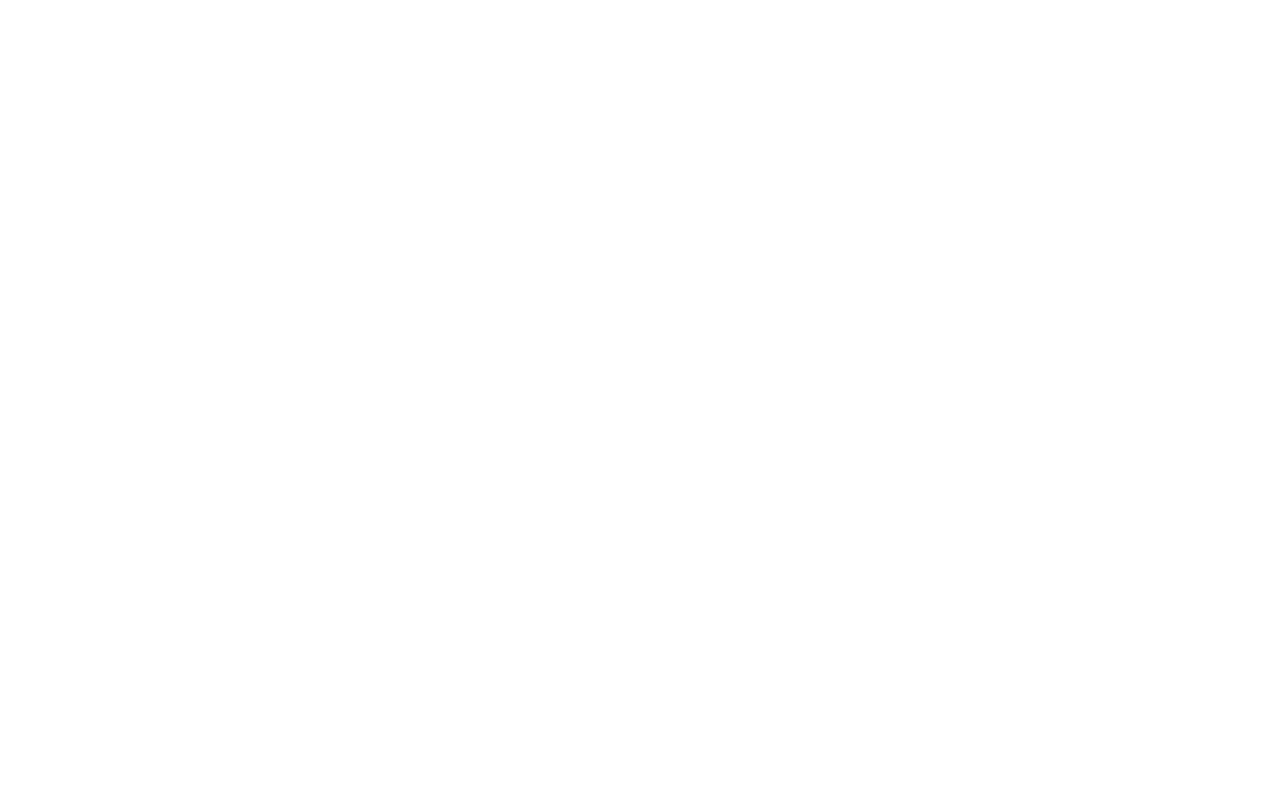
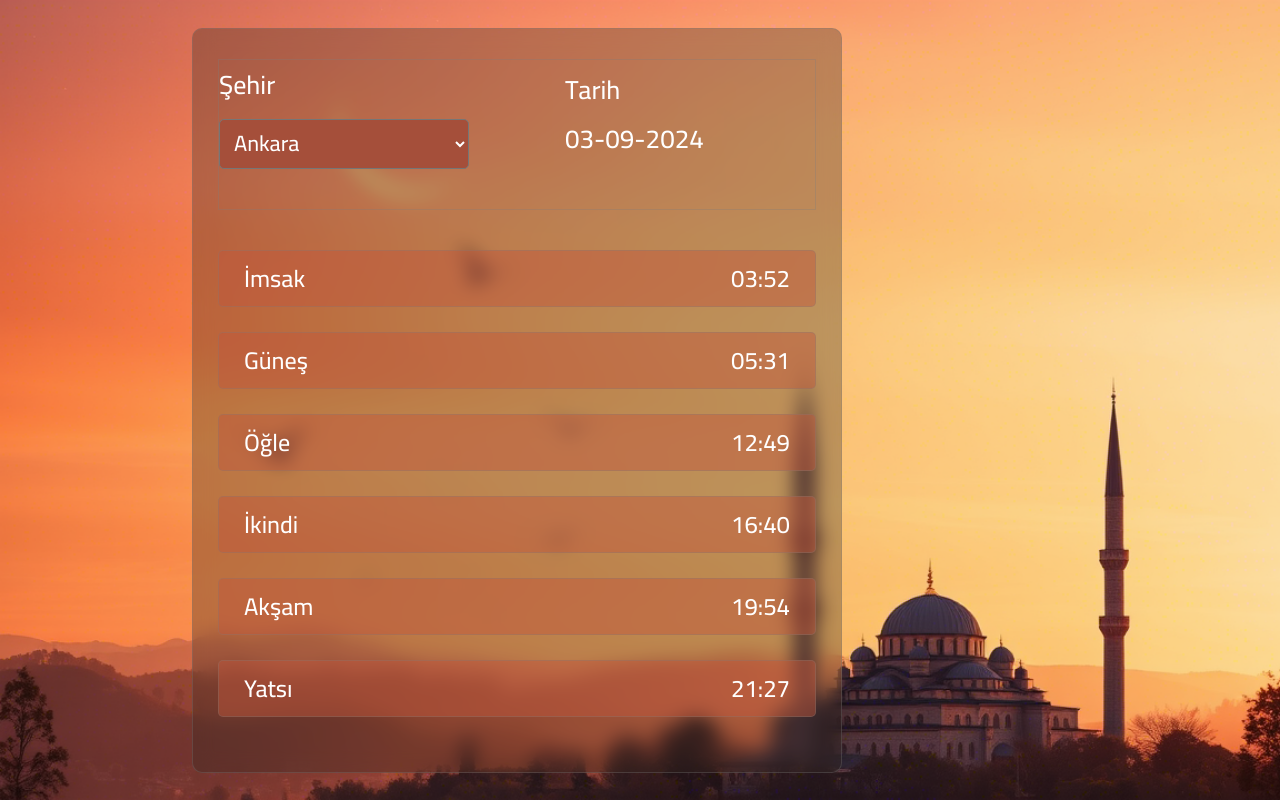
Before and after one commit to yasir237/NamazVakitleri, a React (Vite) app: page / in a window 1280 px wide. Built offline with nearby package versions, Linux system fonts and the light colour scheme.

Commit message:
Arayüzünü tasarlamak

```diff
--- a/src/App.jsx
+++ b/src/App.jsx
@@ -1,7 +1,59 @@
+
 function App() {
 
   return (
-  <></>
+    <section>
+      <div className="container">
+        <div className="top_sec">
+          <div className="city">
+            <h3>Şehir</h3>
+
+            <select name="" id="">
+              <option value={20}> Ankara </option>
+              <option value={20}> İstanbul </option>
+            </select>
+          </div>
+
+          <div className="date">
+            <h3>Tarih </h3>
+            <h4>03-09-2024</h4>
+          </div>
+
+        </div >
+
+        <div>
+          <div className='prayer'>
+            <p className='name_prayer'>İmsak</p>
+            <p className='time_prayer'>03:52</p>
+          </div>
+
+          <div className='prayer'>
+            <p className='name_prayer'>Güneş</p>
+            <p className='time_prayer'>05:31</p>
+          </div>
+
+          <div className='prayer'>
+            <p className='name_prayer'>Öğle</p>
+            <p className='time_prayer'>12:49</p>
+          </div>
+
+          <div className='prayer'>
+            <p className='name_prayer'>İkindi</p>
+            <p className='time_prayer'>16:40</p>
+          </div>
+
+          <div className='prayer'>
+            <p className='name_prayer'>Akşam</p>
+            <p className='time_prayer'>19:54</p>
+          </div>
+
+          <div className='prayer'>
+            <p className='name_prayer'>Yatsı</p>
+            <p className='time_prayer'>21:27</p>
+          </div>
+        </div>
+      </div>
+    </section>
   )
 }
 
--- a/src/index.css
+++ b/src/index.css
@@ -1,10 +1,22 @@
 @import url('https://fonts.googleapis.com/css2?family=Cairo:wght@200..1000&display=swap');
+
+:root {
+  --font-family-main: "Cairo", sans-serif;
+  --base-font-weight: 500;
+  --heading-font-size: 26px;
+  --main-color: #fff;
+  --bg-color: #332a224e;
+  --button-bg-color: #a54f3a;
+  --border-color: #7d7d7d4e;
+  --bg-text: #c0583e75;
+}
 
 * {
   padding: 0;
   margin: 0;
   box-sizing: border-box;
-  font-family: "Cairo", sans-serif;
+  font-family: var(--font-family-main);
+  font-weight: var(--base-font-weight);
 }
 
 html {
@@ -22,42 +34,58 @@
 
 section .container {
   width: 650px;
-  background-color: #332a224e;
+  background-color: var(--bg-color);
   padding: 30px 25px;
   backdrop-filter: blur(10px);
   border-radius: 10px;
-  border: 1px solid #7d7d7d4e;
+  border: 1px solid var(--border-color);
   margin-left: 15%;
 }
 
-section .top_sec{
+section .top_sec {
   display: flex;
   justify-content: space-between;
   align-items: center;
+  padding-bottom: 40px;
+  margin-bottom: 40px;
+  border: 1px solid var(--border-color);
 }
 
 section .top_sec select {
   width: 250px;
   border-radius: 5px;
   outline: none;
-  background: #a54f3a;
+  background: var(--button-bg-color);
   padding: 2px 10px;
-  color: #fff;
+  color: var(--main-color);
   font-size: 22px;
   margin-top: 10px;
 }
 
 section .top_sec h3 {
-  font-size: 26px;
-  color: #fff;
-
+  font-size: var(--heading-font-size);
+  color: var(--main-color);
 }
 
 section .top_sec .date {
   width: 250px;
 }
 
-section .top_sec .date h4{
-  font-size: 26px;
-  color: #fff;
+section .top_sec .date h4 {
+  font-size: var(--heading-font-size);
+  color: var(--main-color);
 }
+
+section .prayer {
+  display: flex;
+  justify-content: space-between;
+  align-items: center;
+  padding: 5px 25px;
+  background-color: var(--bg-text);
+  margin-bottom: 25px;
+  color: var(--main-color);
+  font-size: 24px;
+  border-radius: 5px;
+  border: 1px solid var(--border-color);
+
+}
```
